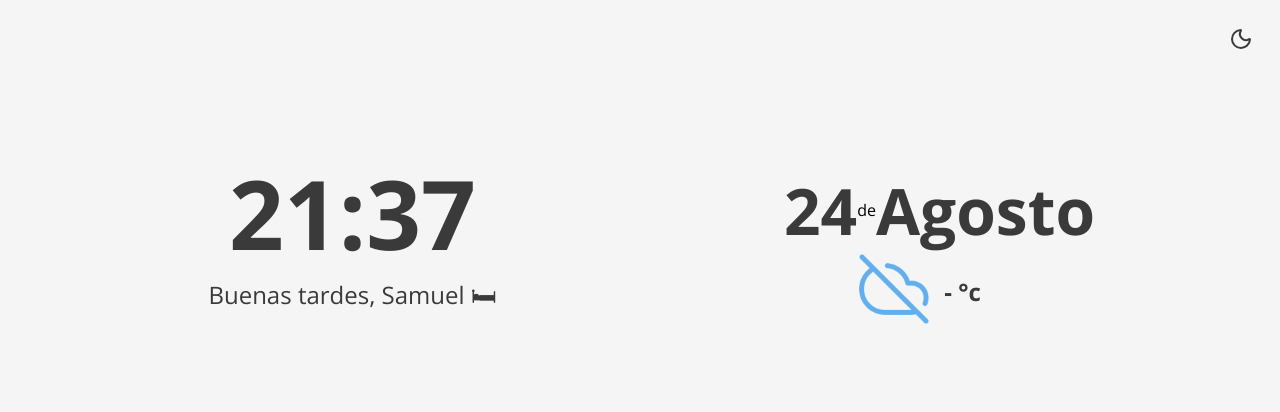
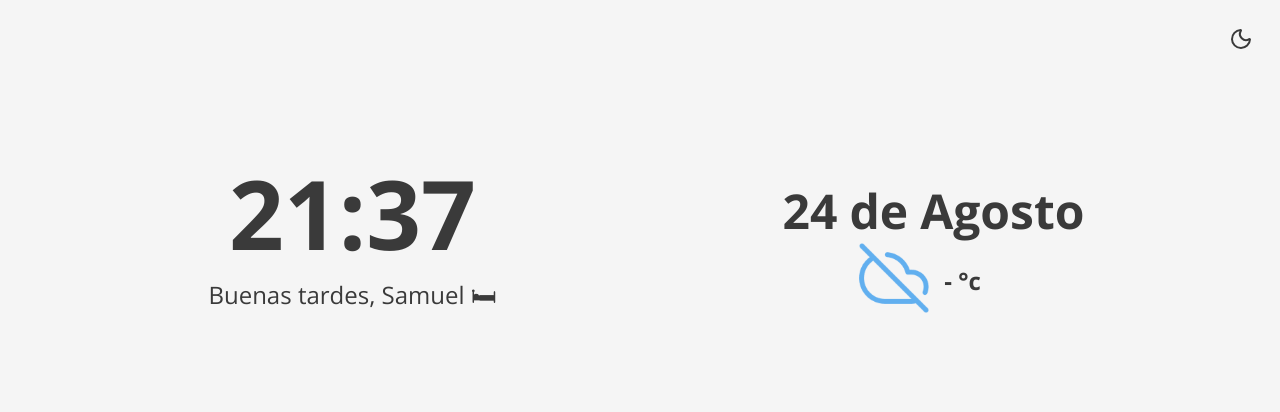
Before and after one commit to SamuelJ04/homepage, a website: page index.html in a window 1280 px wide. Shown: the top 412 px of the page. Drawn offline with nearby package versions, Linux system fonts and the light colour scheme; no server answers.

Commit message:
añade de correctamente

```diff
--- a/app.css
+++ b/app.css
@@ -12,7 +12,7 @@
   /* Font Size */
   --fg-primary: 12vh; /* Time and Greetings */
   --fg-secondary: 3vh; /* Greetings and Weather widger */
-  --fg-date: 8vh; /* Date */
+  --fg-date: 6vh; /* Date */
   --fg-list: 2vh; /* Links List */
   --icon: 3vh; /* Icon Size */
 
@@ -164,11 +164,15 @@ body {
 }
 
 #month,
+#de,
 #day {
+  display: inline;
+  margin-right: 12px;
   font-size: var(--fg-date);
   font-weight: bold;
   color: var(--fg);
 }
+
 
 #day {
   margin-left: 1.5rem;
```
